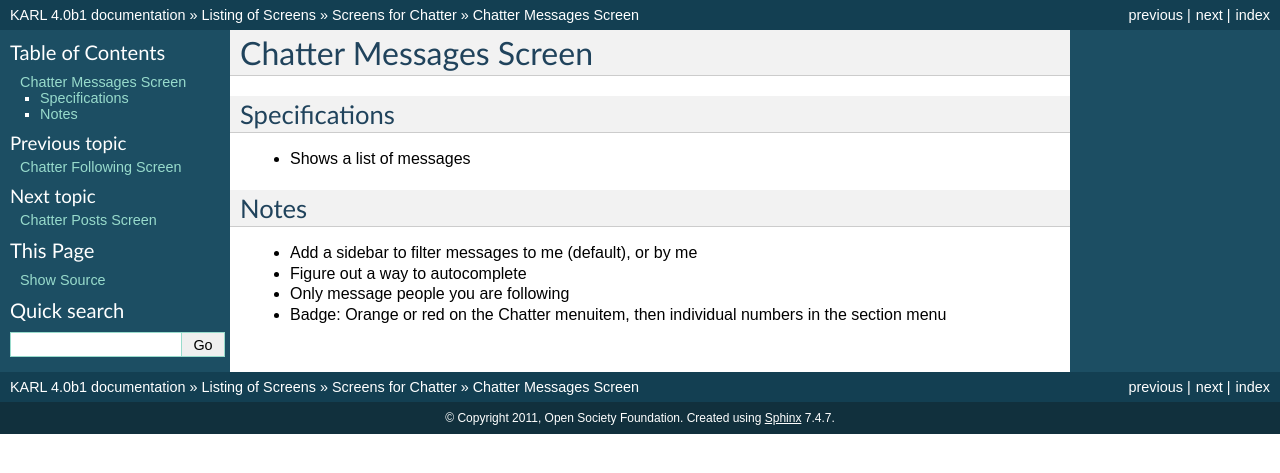
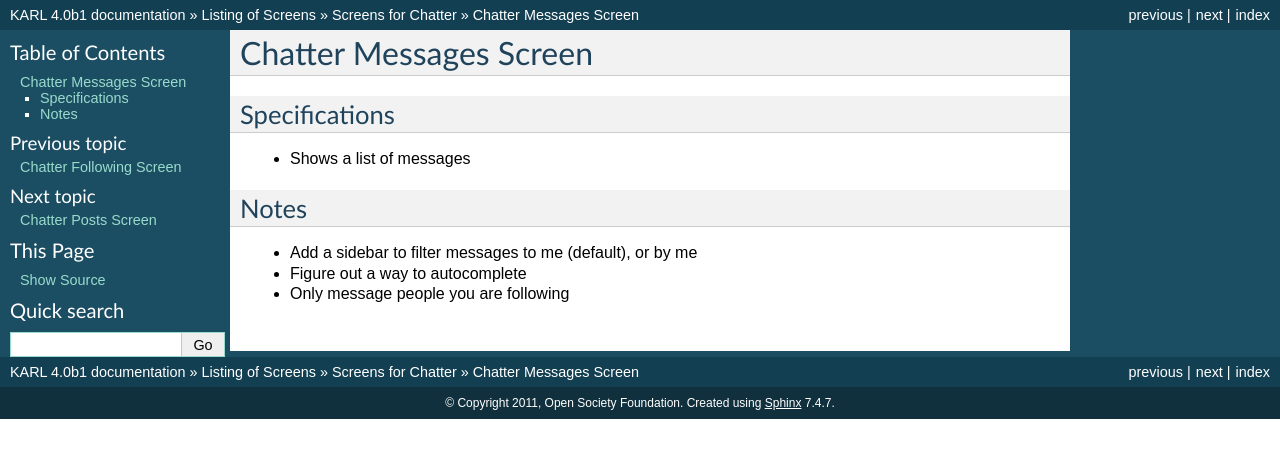
Before and after one commit to karlproject/karldocs, a Sphinx documentation site: the page built from docs/screens/chatter/chatter_messages.rst, in a window 1280 px wide. Shown: the top 473 px of the page. Built offline with Sphinx 7.4.7, drawn with Linux system fonts in a browser that asks for light colours.

Commit message:
Unread gets cleared when the pushdown is revealed. No badges on items in the section menu.

```diff
--- a/docs/screens/chatter/chatter_messages.rst
+++ b/docs/screens/chatter/chatter_messages.rst
@@ -15,6 +15,3 @@ Notes
 - Figure out a way to autocomplete
 
 - Only message people you are following
-
-- Badge: Orange or red on the Chatter menuitem, then individual numbers
-  in the section menu
```
